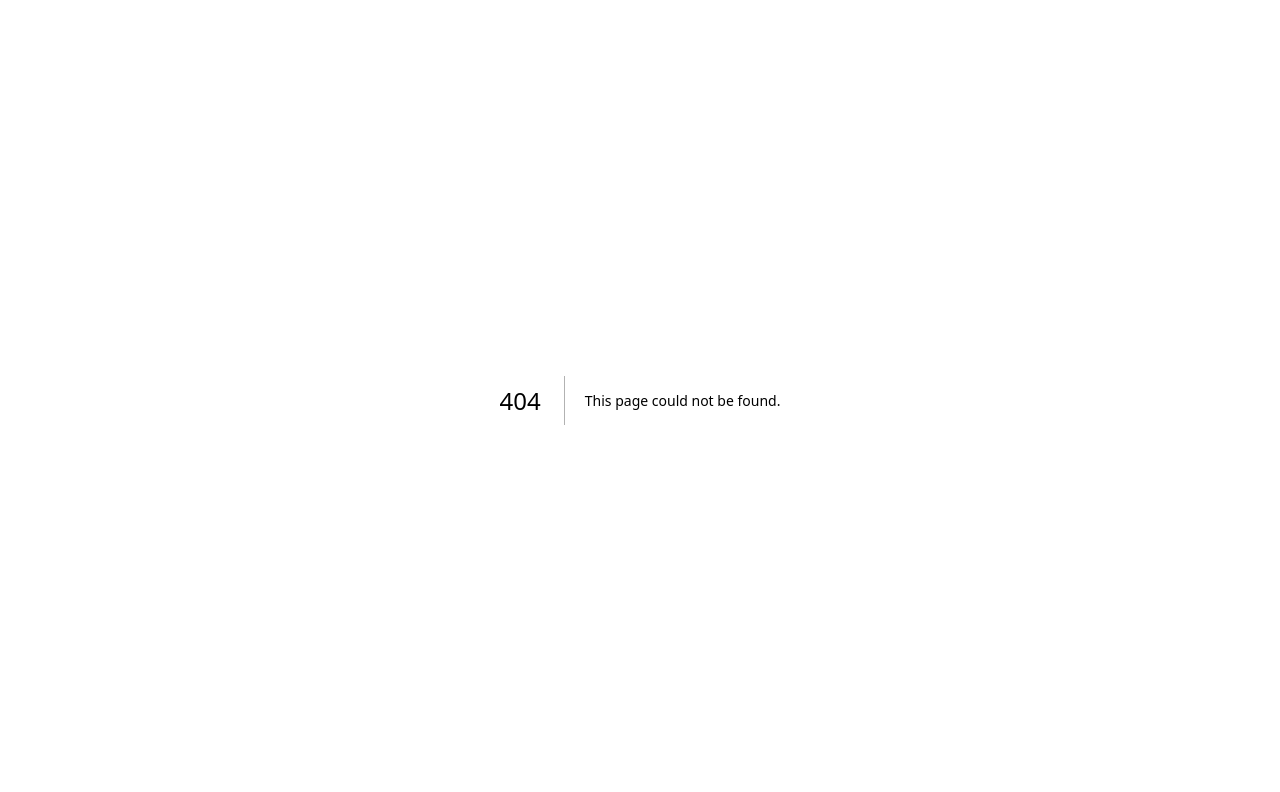
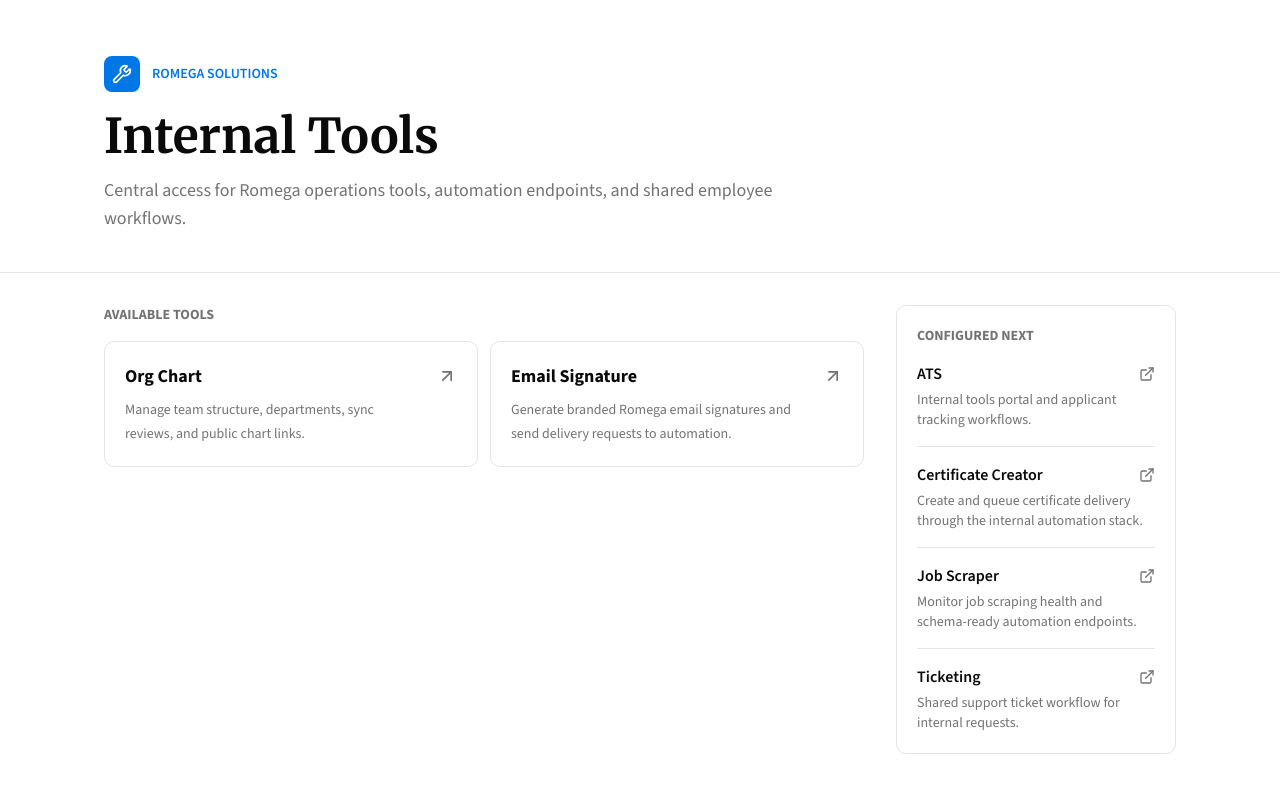
Before and after one commit to Romega-Solutions/RS_Tool-Org-Chart, a Next.js app: page /org-chart/tools in a window 1280 px wide. Before the commit this address had no page. Shown: the top 792 px of the page. Built offline with nearby package versions, Linux system fonts and the light colour scheme.

Commit message:
feat(tools): add shared tools domain router

```diff
--- a/next.config.ts
+++ b/next.config.ts
@@ -2,33 +2,83 @@ import type { NextConfig } from "next";
 
 const basePath = process.env.NEXT_PUBLIC_BASE_PATH ?? "/org-chart";
 const emailSignatureUrl = process.env.EMAIL_SIGNATURE_PUBLIC_URL ?? "https://rs-tool-email-signature.vercel.app";
+const reservedRootSegments = [
+  "org-chart",
+  "email-signature",
+  "ats",
+  "certificate-creator",
+  "job-scraper",
+  "ticketing",
+  "tools",
+  "_next",
+  "api",
+  "uploads",
+  "assets",
+  "favicon.ico",
+].join("|");
+
+function toolRedirects(source: string, destination?: string) {
+  if (!destination) return [];
+  const target = destination.replace(/\/$/, "");
+
+  return [
+    {
+      source,
+      destination: target,
+      permanent: false,
+      basePath: false as const,
+    },
+    {
+      source: `${source}/:path*`,
+      destination: `${target}/:path*`,
+      permanent: false,
+      basePath: false as const,
+    },
+  ];
+}
 
 const nextConfig: NextConfig = {
   basePath,
   output: "standalone",
   serverExternalPackages: ["better-sqlite3", "sharp"],
-  async redirects() {
+  async rewrites() {
     return [
-      {
-        source: "/",
-        destination: `${basePath}/chart`,
-        permanent: false,
-        basePath: false,
-      },
       {
         source: "/email-signature",
         destination: emailSignatureUrl,
-        permanent: false,
         basePath: false,
       },
       {
         source: "/email-signature/:path*",
         destination: `${emailSignatureUrl}/:path*`,
+        basePath: false,
+      },
+      {
+        source: "/_astro/:path*",
+        destination: `${emailSignatureUrl}/_astro/:path*`,
+        basePath: false,
+      },
+      {
+        source: "/api/signature/:path*",
+        destination: `${emailSignatureUrl}/api/signature/:path*`,
+        basePath: false,
+      },
+    ];
+  },
+  async redirects() {
+    return [
+      {
+        source: "/",
+        destination: `${basePath}/tools`,
         permanent: false,
         basePath: false,
       },
+      ...toolRedirects("/ats", process.env.TOOLS_ATS_URL),
+      ...toolRedirects("/certificate-creator", process.env.TOOLS_CERTIFICATE_CREATOR_URL),
+      ...toolRedirects("/job-scraper", process.env.TOOLS_JOB_SCRAPER_URL),
+      ...toolRedirects("/ticketing", process.env.TOOLS_TICKETING_URL),
       {
-        source: "/:path((?!org-chart|email-signature|_next|api|uploads|assets|favicon.ico).*)",
+        source: `/:path((?!${reservedRootSegments}).*)`,
         destination: `${basePath}/:path`,
         permanent: false,
         basePath: false,
--- a/src/app/email-signature/[...path]/route.ts
+++ /dev/null
@@ -1,18 +0,0 @@
-import { NextResponse } from "next/server";
-import type { NextRequest } from "next/server";
-import { buildEmailSignatureUrl } from "@/lib/email-signature-url";
-
-type RouteContext = {
-  params: Promise<{ path?: string[] }>;
-};
-
-async function redirectToEmailSignature(request: NextRequest, context: RouteContext) {
-  const { path = [] } = await context.params;
-  return NextResponse.redirect(buildEmailSignatureUrl(path.join("/"), request.nextUrl.search), 307);
-}
-
-export const GET = redirectToEmailSignature;
-export const POST = redirectToEmailSignature;
-export const PUT = redirectToEmailSignature;
-export const PATCH = redirectToEmailSignature;
-export const DELETE = redirectToEmailSignature;
--- a/src/app/email-signature/page.tsx
+++ /dev/null
@@ -1,6 +0,0 @@
-import { redirect } from "next/navigation";
-import { buildEmailSignatureUrl } from "@/lib/email-signature-url";
-
-export default function EmailSignatureHandoffPage() {
-  redirect(buildEmailSignatureUrl().toString());
-}
--- /dev/null
+++ b/src/app/tools/page.tsx
@@ -0,0 +1,71 @@
+import { ArrowUpRight, ExternalLink, Wrench } from "lucide-react";
+import { toolEntries } from "@/lib/tools-registry";
+
+export const metadata = {
+  title: "Romega Tools",
+  description: "Romega Solutions internal tools directory",
+};
+
+export default function ToolsHomePage() {
+  const liveTools = toolEntries.filter((tool) => tool.status === "live");
+  const plannedTools = toolEntries.filter((tool) => tool.status === "planned");
+
+  return (
+    <main className="min-h-screen bg-background text-foreground">
+      <section className="border-b border-border bg-card">
+        <div className="mx-auto flex min-h-[34vh] max-w-6xl flex-col justify-end gap-5 px-5 py-10 sm:px-8 lg:px-10">
+          <div className="flex items-center gap-3 text-sm font-semibold uppercase tracking-normal text-rs-primary-500">
+            <span className="flex size-9 items-center justify-center rounded-md bg-rs-primary-500 text-white">
+              <Wrench className="size-5" aria-hidden="true" />
+            </span>
+            Romega Solutions
+          </div>
+          <div className="max-w-3xl">
+            <h1 className="font-heading text-4xl font-bold sm:text-5xl">Internal Tools</h1>
+            <p className="mt-4 max-w-2xl text-base leading-7 text-muted-foreground sm:text-lg">
+              Central access for Romega operations tools, automation endpoints, and shared employee workflows.
+            </p>
+          </div>
+        </div>
+      </section>
+
+      <section className="mx-auto grid max-w-6xl gap-8 px-5 py-8 sm:px-8 lg:grid-cols-[1fr_280px] lg:px-10">
+        <div>
+          <h2 className="mb-4 text-sm font-bold uppercase tracking-normal text-muted-foreground">Available Tools</h2>
+          <div className="grid gap-3 sm:grid-cols-2">
+            {liveTools.map((tool) => (
+              <a
+                key={tool.slug}
+                href={tool.href}
+                className="group rounded-lg border border-border bg-card p-5 transition hover:border-rs-primary-400 hover:bg-muted/40"
+              >
+                <div className="flex items-start justify-between gap-4">
+                  <div>
+                    <h3 className="text-lg font-bold">{tool.name}</h3>
+                    <p className="mt-2 text-sm leading-6 text-muted-foreground">{tool.description}</p>
+                  </div>
+                  <ArrowUpRight className="mt-1 size-5 shrink-0 text-muted-foreground transition group-hover:text-rs-primary-500" aria-hidden="true" />
+                </div>
+              </a>
+            ))}
+          </div>
+        </div>
+
+        <aside className="rounded-lg border border-border bg-card p-5">
+          <h2 className="text-sm font-bold uppercase tracking-normal text-muted-foreground">Configured Next</h2>
+          <div className="mt-4 space-y-4">
+            {plannedTools.map((tool) => (
+              <div key={tool.slug} className="border-b border-border pb-4 last:border-0 last:pb-0">
+                <div className="flex items-center justify-between gap-3">
+                  <h3 className="font-semibold">{tool.name}</h3>
+                  <ExternalLink className="size-4 text-muted-foreground" aria-hidden="true" />
+                </div>
+                <p className="mt-1 text-sm text-muted-foreground">{tool.description}</p>
+              </div>
+            ))}
+          </div>
+        </aside>
+      </section>
+    </main>
+  );
+}
--- /dev/null
+++ b/src/lib/tools-registry.ts
@@ -0,0 +1,59 @@
+export type ToolEntry = {
+  slug: string;
+  name: string;
+  description: string;
+  href: string;
+  status: "live" | "planned";
+};
+
+const optionalToolUrls = {
+  ats: process.env.TOOLS_ATS_URL,
+  "certificate-creator": process.env.TOOLS_CERTIFICATE_CREATOR_URL,
+  "job-scraper": process.env.TOOLS_JOB_SCRAPER_URL,
+  ticketing: process.env.TOOLS_TICKETING_URL,
+};
+
+export const toolEntries: ToolEntry[] = [
+  {
+    slug: "org-chart",
+    name: "Org Chart",
+    description: "Manage team structure, departments, sync reviews, and public chart links.",
+    href: "/org-chart",
+    status: "live",
+  },
+  {
+    slug: "email-signature",
+    name: "Email Signature",
+    description: "Generate branded Romega email signatures and send delivery requests to automation.",
+    href: "/email-signature",
+    status: "live",
+  },
+  {
+    slug: "ats",
+    name: "ATS",
+    description: "Internal tools portal and applicant tracking workflows.",
+    href: optionalToolUrls.ats ?? "#",
+    status: optionalToolUrls.ats ? "live" : "planned",
+  },
+  {
+    slug: "certificate-creator",
+    name: "Certificate Creator",
+    description: "Create and queue certificate delivery through the internal automation stack.",
+    href: optionalToolUrls["certificate-creator"] ?? "#",
+    status: optionalToolUrls["certificate-creator"] ? "live" : "planned",
+  },
+  {
+    slug: "job-scraper",
+    name: "Job Scraper",
+    description: "Monitor job scraping health and schema-ready automation endpoints.",
+    href: optionalToolUrls["job-scraper"] ?? "#",
+    status: optionalToolUrls["job-scraper"] ? "live" : "planned",
+  },
+  {
+    slug: "ticketing",
+    name: "Ticketing",
+    description: "Shared support ticket workflow for internal requests.",
+    href: optionalToolUrls.ticketing ?? "#",
+    status: optionalToolUrls.ticketing ? "live" : "planned",
+  },
+];
--- a/src/proxy.ts
+++ b/src/proxy.ts
@@ -7,21 +7,11 @@ const SECRET_KEY = new TextEncoder().encode(
 );
 const SESSION_COOKIE = "orgchart_token";
 const BASE_PATH = process.env.NEXT_PUBLIC_BASE_PATH ?? "/org-chart";
-const EMAIL_SIGNATURE_PUBLIC_URL =
-  process.env.EMAIL_SIGNATURE_PUBLIC_URL ?? "https://rs-tool-email-signature.vercel.app";
 
 function appPath(path: string) {
   if (!BASE_PATH || BASE_PATH === "/") return path;
   if (path === BASE_PATH || path.startsWith(`${BASE_PATH}/`)) return path;
   return `${BASE_PATH}${path.startsWith("/") ? path : `/${path}`}`;
-}
-
-function emailSignatureUrl(path: string, search: string) {
-  const target = new URL(EMAIL_SIGNATURE_PUBLIC_URL);
-  const suffix = path === "/email-signature" ? "/" : path.slice("/email-signature".length);
-  target.pathname = `${target.pathname.replace(/\/$/, "")}${suffix}`;
-  target.search = search;
-  return target;
 }
 
 // Global rate limiter: 200 req/min per IP (DDoS mitigation at edge)
@@ -64,10 +54,6 @@ setInterval(() => {
 export async function proxy(request: NextRequest) {
   const path = request.nextUrl.pathname;
 
-  if (path === "/email-signature" || path.startsWith("/email-signature/")) {
-    return NextResponse.redirect(emailSignatureUrl(path, request.nextUrl.search), 307);
-  }
-
   // Skip rate limiting for auth endpoints (they have their own brute-force protection)
   // and for Next.js internals / static assets
   if (!path.startsWith("/api/auth/") && !path.startsWith("/_next/")) {
@@ -105,7 +91,5 @@ export const config = {
     "/admin/:path*",
     "/account/:path*",
     "/api/:path*",
-    "/email-signature",
-    "/email-signature/:path*",
   ],
 };
```
Also changed, not shown: 1 other file (tests, documents, lock files or other folders).
